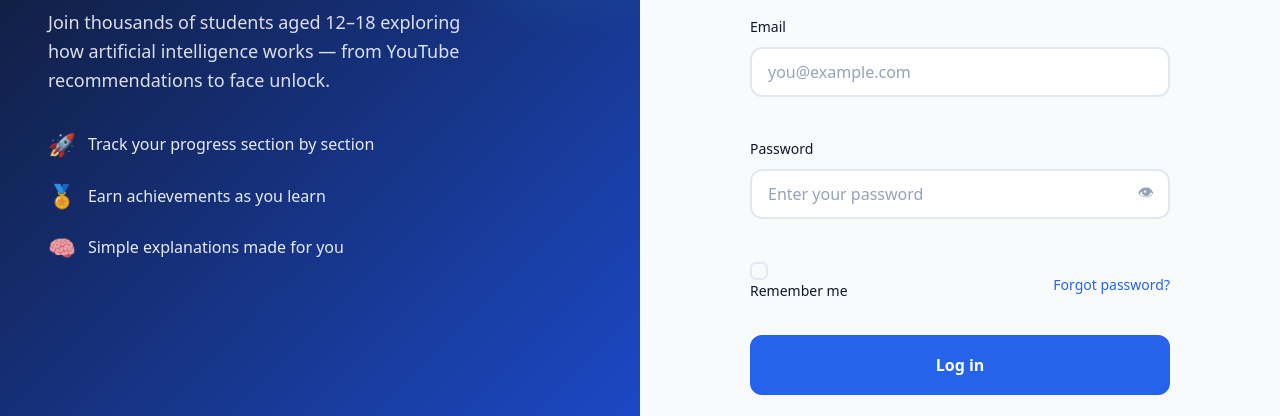
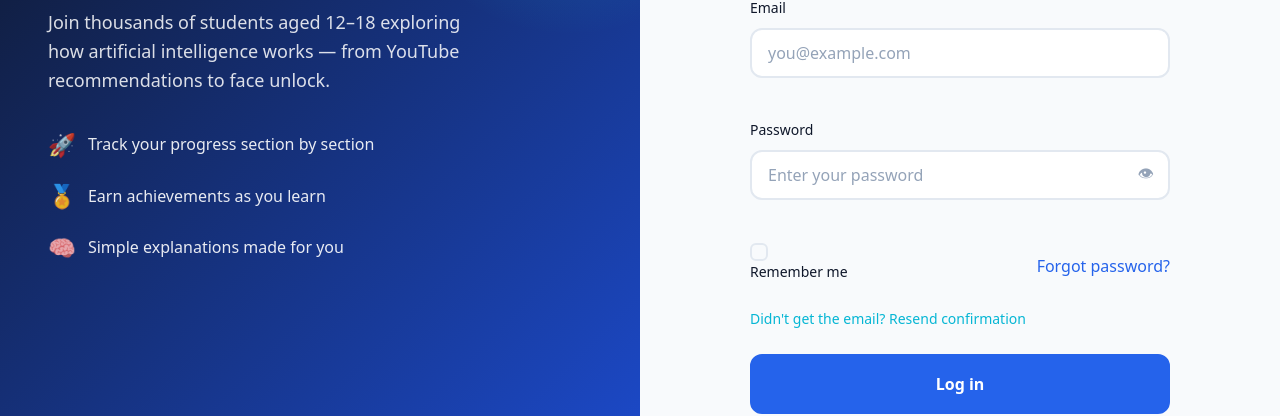
Before and after one commit to artbeqiri2178/digitalschool, a plain HTML site: page login.html in a window 1280 px wide. Shown: the part 223-639 px from the top of the page. Drawn offline with nearby package versions, Linux system fonts and the light colour scheme.

Commit message:
Refactor login form structure and options

```diff
--- a/login.html
+++ b/login.html
@@ -67,7 +67,12 @@
                                                 <span class="checkmark" aria-hidden="true"></span>
                                                 <span class="checkbox-label">Remember me</span>
                                             </label>
-                        <a href="#" class="forgot-link" data-forgot>Forgot password?</a>
+                                            <a href="#" id="forgot-link" data-forgot>Forgot password?</a>
+                                        </div>
+                                        <div class="form-options" style="margin-top: 0.5rem;">
+                                            <a href="#" id="resend-confirm-link" style="font-size: 0.875rem; color: var(--color-accent);">
+                                                Didn't get the email? Resend confirmation
+                                            </a>
                                         </div>
                                         <button type="submit" class="btn btn-primary btn-lg btn-block auth-submit">
                         <span class="btn-text">Log in</span>
```
Lines whose indentation alone changed are shown as unchanged.
